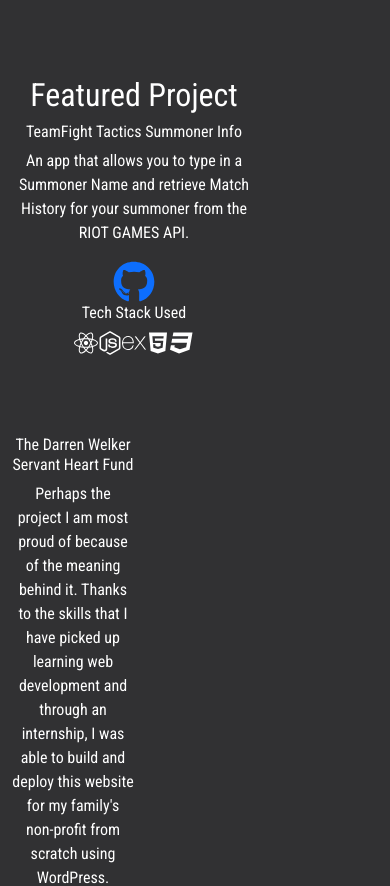
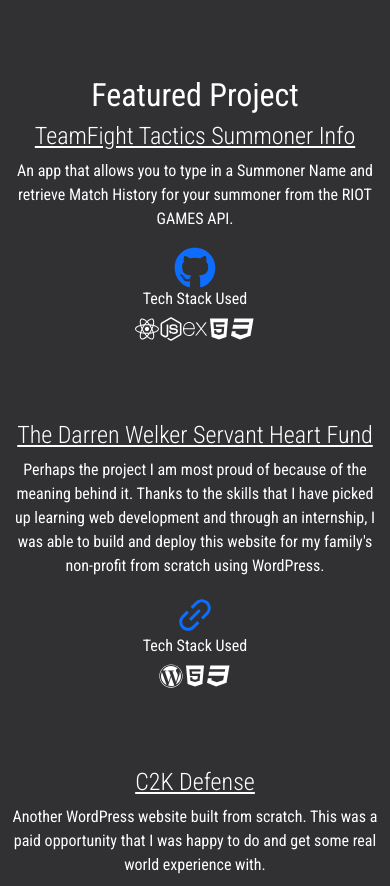
Before and after one commit to BlARCHER31/archerprogramming, a React (Create React App) app: page / in a window 390 px wide. Shown: the part 2160-3046 px from the top of the page. Built offline with nearby package versions, Linux system fonts and the light colour scheme.

Commit message:
minor style updates for mobile

```diff
--- a/src/App.css
+++ b/src/App.css
@@ -141,6 +141,10 @@
   align-items: center;
 }
 
+.project-name {
+  text-decoration: underline;
+}
+
 .project-media {
   width: 100%;
 }
@@ -160,7 +164,8 @@
 }
 
 @media screen and (max-width: 750px) {
-  .projects {
+  .project-odd,
+  .project-even {
     display: flex;
     flex-direction: column-reverse;
   }
--- a/src/components/project.jsx
+++ b/src/components/project.jsx
@@ -31,7 +31,7 @@ const Project = () => {
         ></video>
         <div className='project-information'>
           <h5 className='featured-project'>Featured Project</h5>
-          <h6 className='projectName'>TeamFight Tactics Summoner Info</h6>
+          <h6 className='project-name'>TeamFight Tactics Summoner Info</h6>
           <p className='project-description'>
             An app that allows you to type in a Summoner Name and retrieve Match
             History for your summoner from the RIOT GAMES API.
@@ -49,7 +49,7 @@ const Project = () => {
       </div>
       <div className='project-even'>
         <div className='project-information'>
-          <h6 className='projectName'>The Darren Welker Servant Heart Fund</h6>
+          <h6 className='project-name'>The Darren Welker Servant Heart Fund</h6>
           <p className='project-description'>
             Perhaps the project I am most proud of because of the meaning behind
             it. Thanks to the skills that I have picked up learning web
@@ -70,7 +70,7 @@ const Project = () => {
       <div className='project-odd'>
         <img className='project-media' src={C2K}></img>
         <div className='project-information'>
-          <h6 className='projectName'>C2K Defense</h6>
+          <h6 className='project-name'>C2K Defense</h6>
           <p className='project-description'>
             Another WordPress website built from scratch. This was a paid
             opportunity that I was happy to do and get some real world
```
